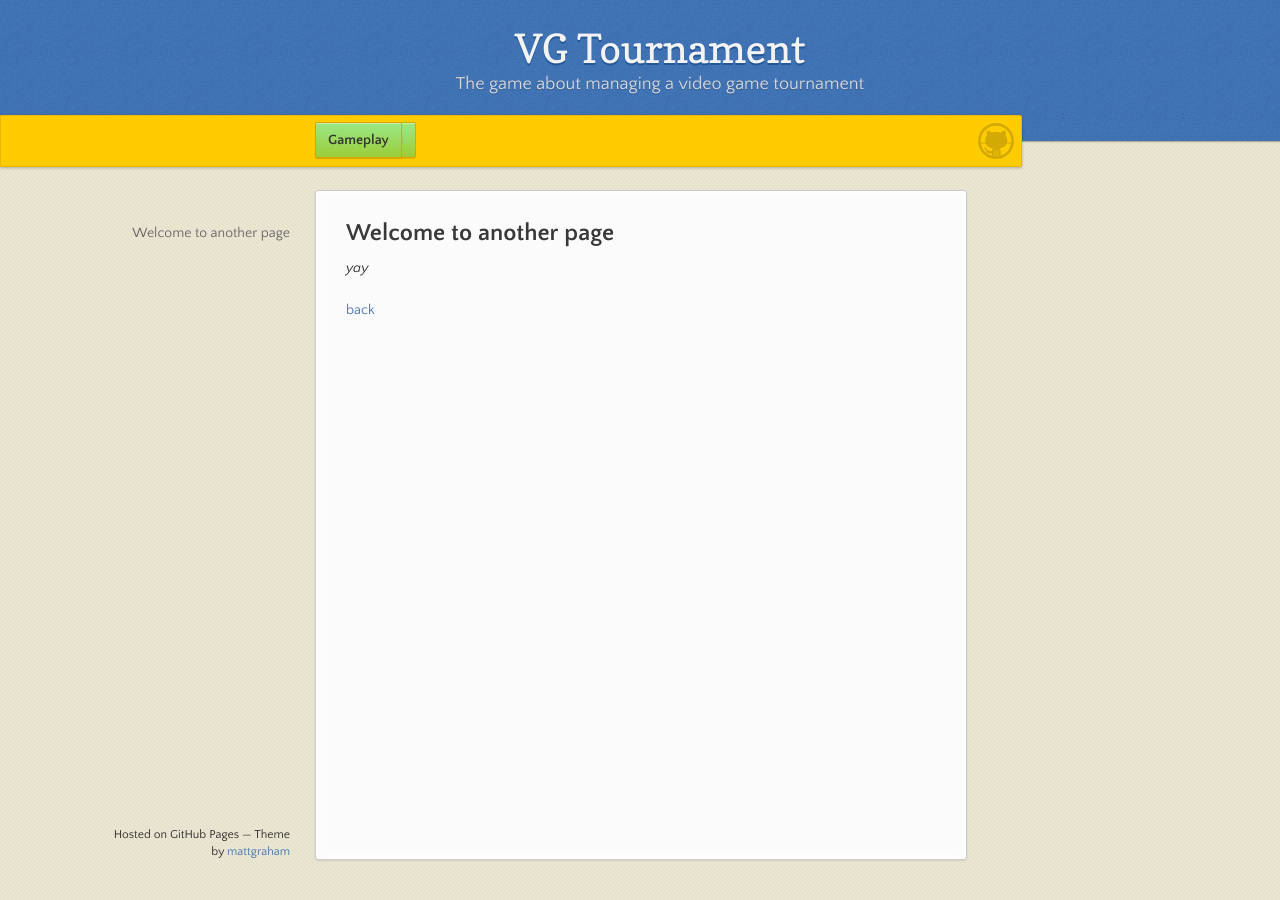
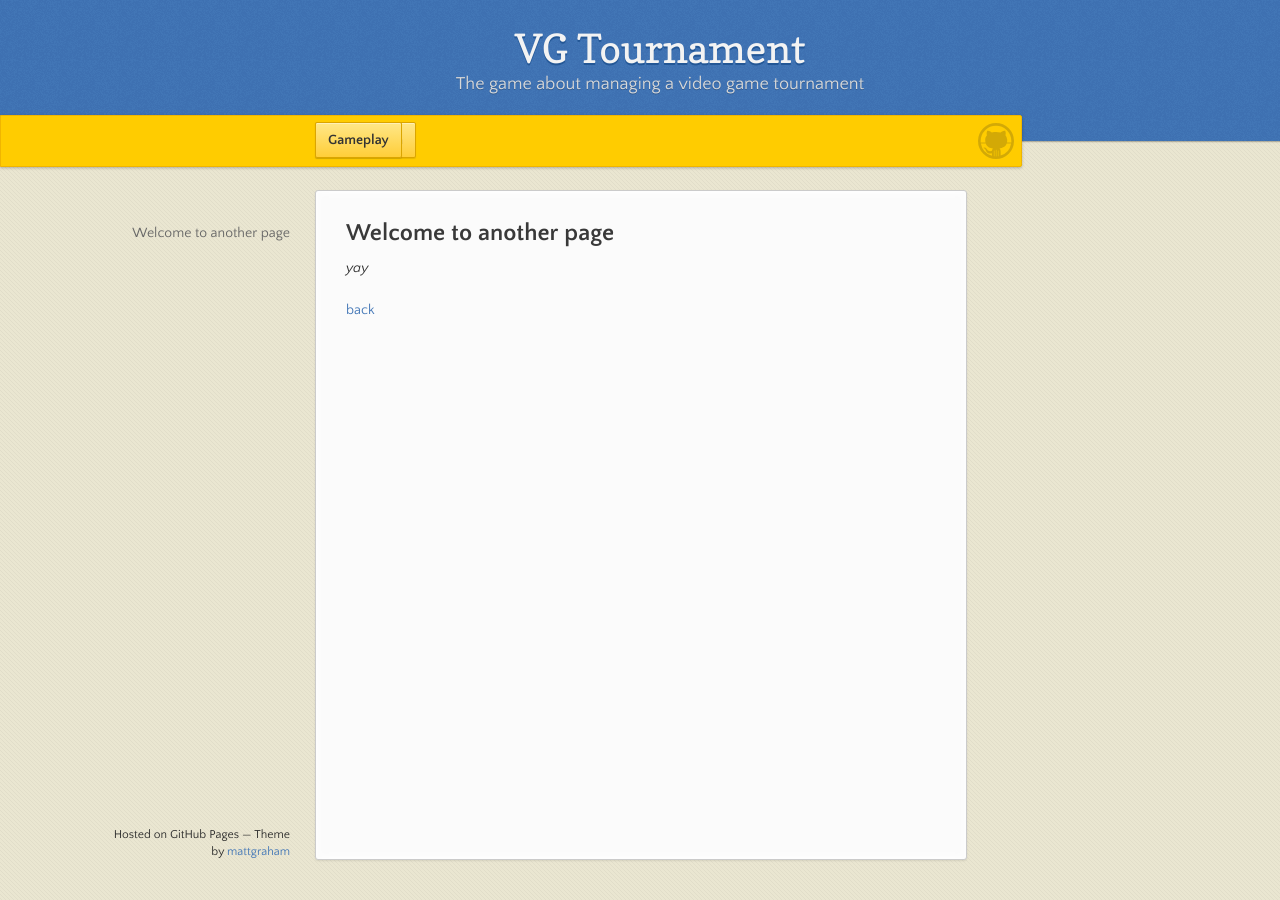
Before and after one commit to Hugo-Bo-Diaz/VGTournamentWiki, a Jekyll site: the page built from another-page.md, in a window 1280 px wide. Built offline with Jekyll 4.4.1, drawn with Linux system fonts in a browser that asks for light colours.

Commit message:
another attempt

```diff
--- a/_sass/jekyll-theme-leap-day.scss
+++ b/_sass/jekyll-theme-leap-day.scss
@@ -198,11 +198,12 @@ header {
 
   .button {
     border: 1px solid #dba500;
-    background: linear-gradient(rgb(155, 231, 136), rgb(155, 206, 56));
+    background: linear-gradient(rgb(255, 231, 136), rgb(255, 206, 56));
     border-radius: 2px;
     box-shadow: inset 0px 1px 0px rgba(255,255,255,.4), 0px 1px 1px rgba(0,0,0,.1);
     background-color: #FFE788;
     margin-left: 5px;
+	margin-right: 5px;
     padding: 10px 12px;
     margin-top: 6px;
     line-height:14px;
```
Also changed, not shown: index.md (+1 -1 lines).
